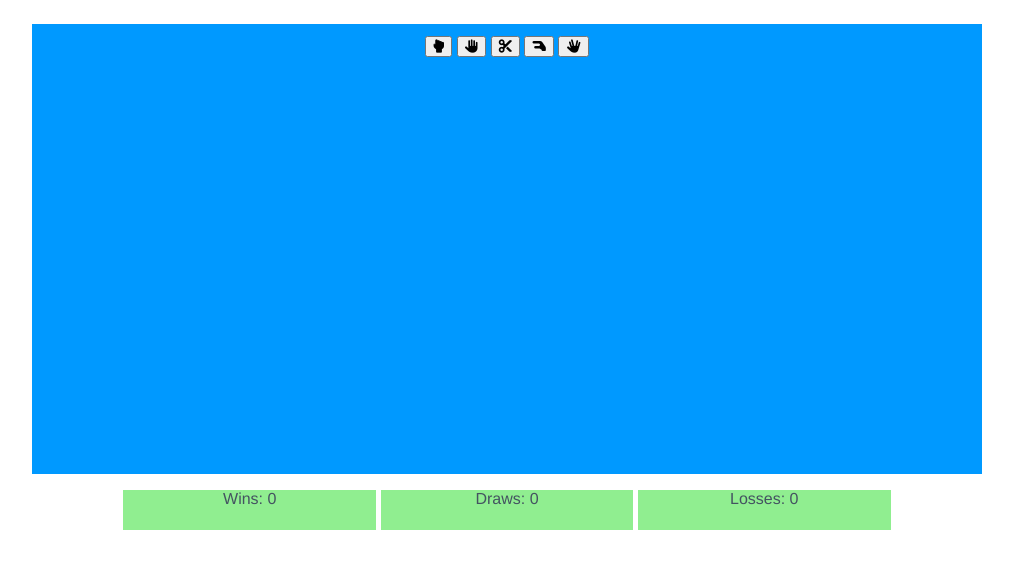
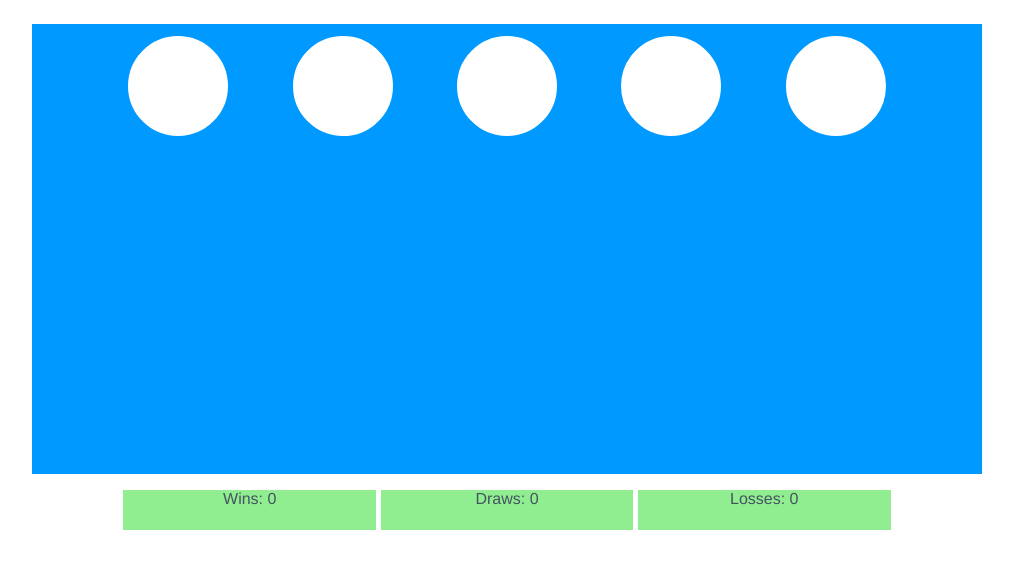
Before and after one commit to S-shah93/Project-2-JavaScript-Rock-Paper-Scissors-Lizard-Spock-Game, a plain HTML site: page index.html in a window 1280 px wide. Shown: the part 89-658 px from the top of the page, without its empty margins (133-1146 px from the left). Drawn offline with Linux system fonts and the light colour scheme.

Commit message:
Add button layout

```diff
--- a/assets/css/style.css
+++ b/assets/css/style.css
@@ -42,4 +42,36 @@ body {
     height: 60%;
     border: pink;
     border-radius: 2px;
+}/* All buttons */
+
+.btn {
+    width: 220px;
+    height: 60px;
+    font-family: "Raleway", sans-serif;
+    text-transform: uppercase;
+    letter-spacing: 1.2px;
+    color: white;
 }
+
+.btn:focus {
+    outline: none;
+}
+
+.btn--big {
+    padding-top: 10px;
+    border-radius: 50%;
+    background-color: white;
+    border: 10px solid;
+    width: 100px;
+    height: 100px;
+    font-size: 3.2rem;
+    margin: 0 30px;
+    transition: all 0.5s;
+}
+
+.btn--big::after {
+	font-size: 1rem;
+	color: #445361;
+	position: relative;
+	left: -0.5em;
+}
```
Also changed, not shown: index.html (+0 -5 lines).
